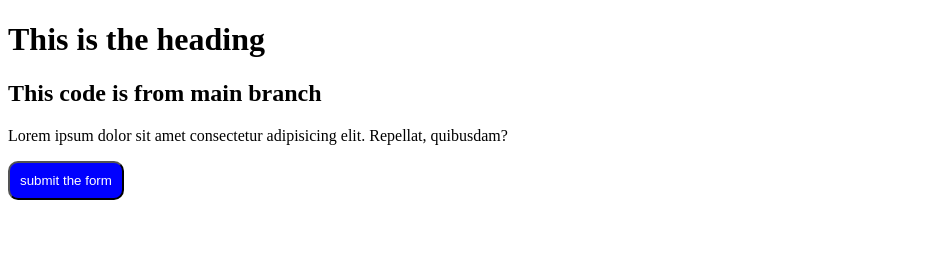
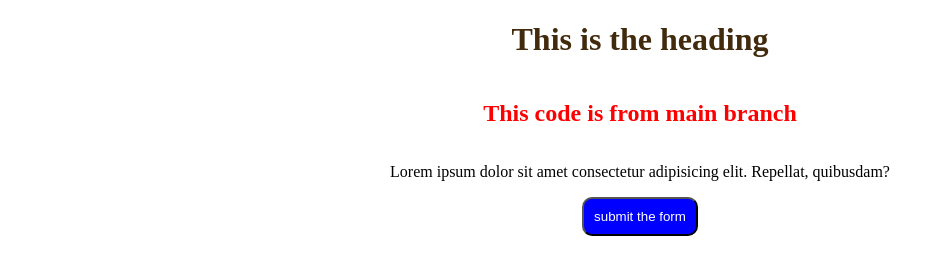
Before and after one commit to Gagan3825/nasa-hack-using-html, a plain HTML site: page index.html in a window 1280 px wide. Shown: the whole page, without its empty margins (0-945 px from the left). Drawn offline with Linux system fonts and the light colour scheme.

Commit message:
div tag and css-file-added

```diff
--- a/index.html
+++ b/index.html
@@ -1,14 +1,23 @@
 <!DOCTYPE html>
 <html lang="en">
+
 <head>
     <meta charset="UTF-8">
     <meta name="viewport" content="width=\, initial-scale=1.0">
+    <link rel="stylesheet" href="style.css">
     <title>Production website</title>
 </head>
+
 <body>
     <h1>This is the heading</h1>
-    <h2>This code is from main branch</h2>
-    <p>Lorem ipsum dolor sit amet consectetur adipisicing elit. Repellat, quibusdam?</p>
-    <button style="padding: 10px; border-radius: 10px; cursor: pointer; background-color: blue; color: white;">submit the form</button>
+    <div class="container">
+        <h2>This code is from main branch</h2>
+        <p>Lorem ipsum dolor sit amet consectetur adipisicing elit. Repellat, quibusdam?</p>
+        <button
+            style="padding: 10px; border-radius: 10px; cursor: pointer; background-color: blue; color: white;">submit
+            the form</button>
+
+    </div>
 </body>
+
 </html>
--- /dev/null
+++ b/style.css
@@ -0,0 +1,12 @@
+h1 {
+  text-align: center;
+  color: rgb(66, 42, 13);
+}
+.container {
+  display: flex;
+  flex-direction: column;
+  align-items: center;
+  h2 {
+    color: red;
+  }
+}
```
